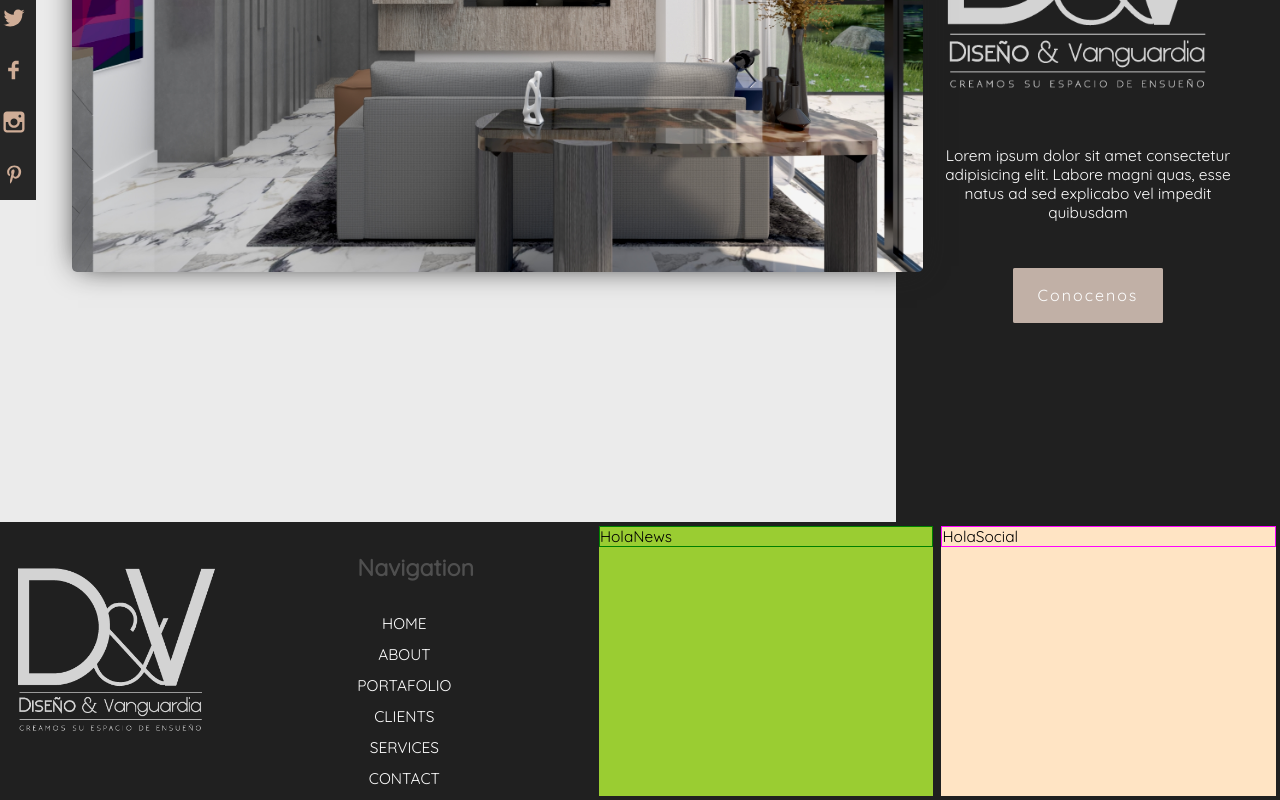
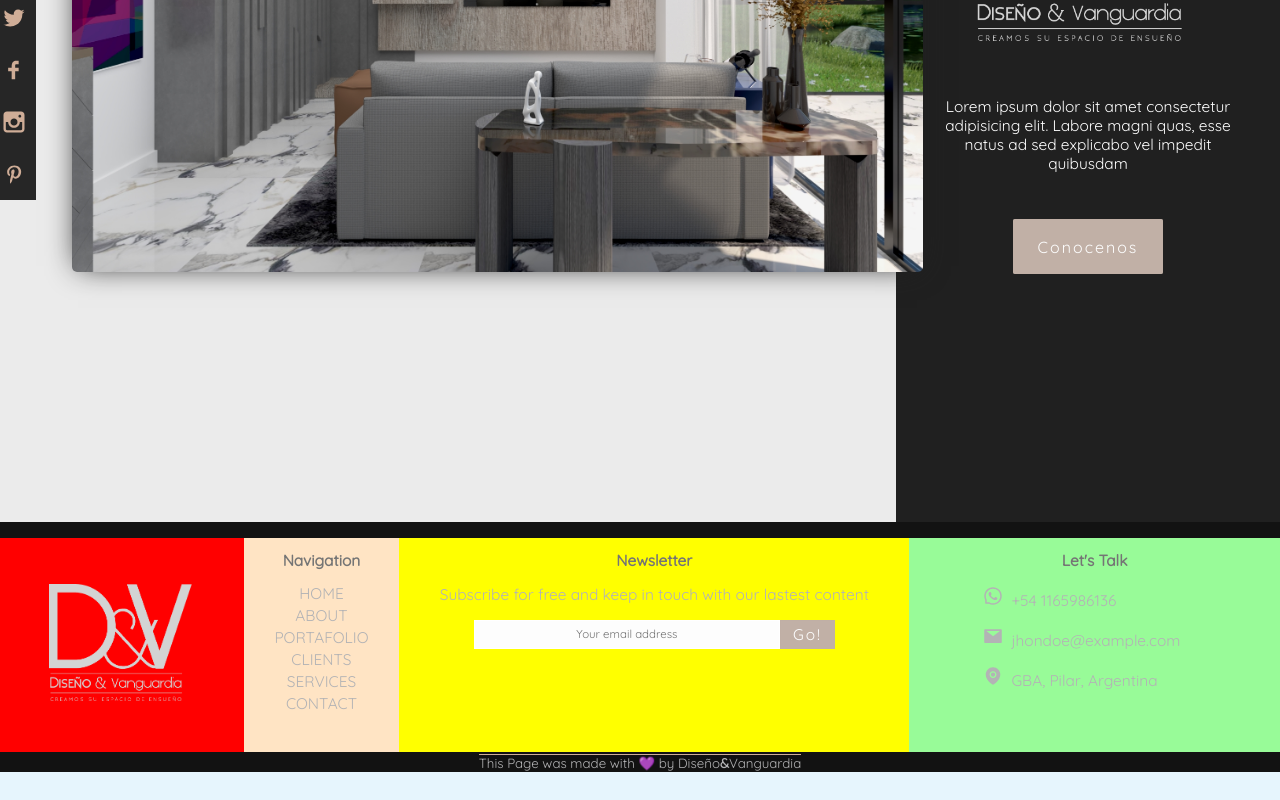
Before and after one commit to jose-valero/dyv-app, a React (Create React App) app: page / in a window 1280 px wide. Shown: the part 328-1128 px from the top of the page. After the commit the page ends 1100 px from the top, so only its background shows below. Built offline with nearby package versions, Linux system fonts and the light colour scheme; a web font is replaced by a local one.

Commit message:
footer layout

```diff
--- a/src/assets/styles/Vars.scss
+++ b/src/assets/styles/Vars.scss
@@ -76,42 +76,16 @@ $color-pinterest: #e60023;
     @media (orientation: portrait) and (min-width: 768px) {
       @content;
     }
-
   } @else if $point == mobile {
     @media (max-width: 767px) {
       @content;
     }
   } @else if $point == mobileonly {
-    @media  (max-width: 575.999px) {
+    @media (max-width: 575.999px) {
       @content;
     }
   }
 }
-
-// $breakpoint-xs: 360px;
-// $breakpoint-sm: 767px;
-// $breakpoint-md: 1023px;
-// $breakpoint-lg: 1360px;
-
-// @mixin breakpoint($media) {
-//   @if $media == mobile {
-//     @media (max-width: $breakpoint-sm) {
-//       @content;
-//     }
-//   } @else if $media == tablet {
-//     @media (min-width: $breakpoint-sm) and (max-width: $breakpoint-md) {
-//       @content;
-//     }
-//   } @else if $media == laptop {
-//     @media (min-width: $breakpoint-md) and (max-width: $breakpoint-lg) {
-//       @content;
-//     }
-//   } @else if $media == desktop {
-//     @media (min-width: $breakpoint-lg) {
-//       @content;
-//     }
-//   }
-// }
 
 @mixin TRBL {
   top: 0;
@@ -127,6 +101,9 @@ $color-pinterest: #e60023;
 @mixin textResponsive {
   font-size: calc(0.75rem + (24 - 16) * (100vw - 576px) / (2200 - 576));
 }
+@mixin textFooterResponsive {
+  font-size: calc(0.5rem + (24 - 16) * (100vw - 576px) / (2200 - 576));
+}
 
 @mixin titleResponsive {
   font-size: calc(1.5rem + (24 - 16) * (100vw - 576px) / (2200 - 576));
--- a/src/assets/styles/components/Home.scss
+++ b/src/assets/styles/components/Home.scss
@@ -95,8 +95,9 @@
         }
       }
       & img {
-        width: 100%;
+        width: 80%;
         height: auto;
+        margin: 0 10%;
         @include breakpoint(mobile) {
           margin: 5%;
           width: 40%;
--- a/src/assets/styles/components/general/Footer.scss
+++ b/src/assets/styles/components/general/Footer.scss
@@ -1,6 +1,25 @@
 @import '../../Vars.scss';
 
 .footer__container {
+  h2 {
+    color: $pal-1_gray-2;
+  }
+  a,
+  p,
+  span {
+    color: $warm_gray;
+  }
+  a,
+  p,
+  h2,
+  p,
+  span {
+    @include textResponsive;
+    @include breakpoint(mobile) {
+      @include textFooterResponsive;
+    }
+  }
+
   display: flex;
   @include fluid;
   align-self: flex-end;
@@ -8,62 +27,116 @@
   bottom: 0;
   width: 100%;
   height: auto;
-  background-color: $pal-1_dark;
+  background-color: $pal-2_dark;
   overflow: hidden;
-
+}
 .footer__section-logo {
+  background-color: red;
   width: 18%;
-    // background-color: magenta;
-    // padding: 0.25rem;
   padding: 0.5rem;
-    justify-content: center;
+  margin-top: 1rem;
+  @include breakpoint(mobile) {
+    display: none;
+  }
   img {
-      max-width: 100%;
+    max-width: 70%;
     min-width: 50px;
     height: auto;
-      margin: 15% 0%;
+    margin: 15%;
   }
 }
 
 .footer__nav {
+  background-color: bisque;
   display: flex;
-    // background-color: gray;
-    padding: 0.75rem;
-    // margin: 0.5rem;
+  justify-content: center;
+  width: 12.333%;
+  text-align: center;
+  margin-top: 1rem;
+  &--content {
+    @include fluid;
 
-    justify-content: center;
-    width: 27.333%;
-    &--content {
-      & h2 {
-        color: $pal-1_gray-1;
+    &--items {
+      margin-top: 0.125rem;
+      @include breakpoint(mobile) {
+        margin-top: 0;
       }
-      // border: 1px red solid;
-      @include fluid;
-      @include textResponsive;
-      &--items {
-        margin-top: 0.75rem;
+      & a {
+        text-align: center;
+        color: $warm_gray;
+      }
+      & a:hover {
+        color: $warm_oj-1;
+        opacity: 0.9;
       }
     }
   }
+  ul {
+    display: inline;
+  }
+}
+
 .footer__newsletter {
-    background-color: yellowgreen;
-    // padding: 0.25rem;
-    margin: 0.25rem;
-    width: 27.333%;
+  background-color: yellow;
+  text-align: center;
+  width: 40.333%;
+  margin-top: 1rem;
+  display: flex;
+  justify-content: center;
   &--content {
-      border: 1px green solid;
-      @include textResponsive;
+    .sendButton,
+    .button,
+    svg {
+      height: 29px;
+      width: 55px;
+      border-radius: 0px;
+      a {
+        color: $pal-2_white;
+      }
+    }
+    form {
+      display: flex;
+      justify-content: center;
+
+      input {
+        width: 70%;
+        float: left;
+        height: 25px;
+        text-align: center;
+        font-family: inherit;
+        @include textFooterResponsive;
+        outline: 0;
+        &[type='email'] {
+          border: 1px solid lighten($pal-2_white, 50%);
+          background-color: $pal-2_white;
+          &:focus {
+            border-color: $warm_oj-1;
+          }
+        }
+      }
+    }
   }
 }
 
 .footer__social {
-    background-color: bisque;
-    // padding: 0.25rem;
-    margin: 0.25rem;
-    width: 27.333%;
+  background-color: palegreen;
+
+  width: 29.333%;
+  margin-top: 1rem;
   &--content {
-      border: 1px magenta solid;
-      @include textResponsive;
+    &--items {
+      text-align: start;
+      margin: 1rem 0 1rem 20%;
     }
   }
 }
+
+.footer__quote {
+  color: $warm_gray;
+  background-color: $pal-2_dark;
+  @include fluid;
+  text-align: center;
+  small {
+    border-top: 1px $warm_oj-1 solid;
+  }
+}
--- a/src/assets/styles/components/general/SocialMedia.scss
+++ b/src/assets/styles/components/general/SocialMedia.scss
@@ -25,6 +25,9 @@ ul {
   background-color: $pal-2_light-dark;
   z-index: 9999;
   border-radius: 10px;
+  @include breakpoint(mobile) {
+    top: 25%;
+  }
 }
 .banner__sm-item {
   height: auto;
--- a/src/components/general/Footer.jsx
+++ b/src/components/general/Footer.jsx
@@ -1,11 +1,19 @@
 import React from 'react';
 import fullLogo from '../../assets/statics/images/LogoLight.png';
 import { Link } from 'react-router-dom';
+import { Button } from '../Button';
 
 import '../../assets/styles/components/general/Footer.scss';
+import {
+  AiOutlineWhatsApp,
+  AiFillMail,
+  AiFillEnvironment,
+} from 'react-icons/ai';
+import { IoIosSend } from 'react-icons/io';
 
 const Footer = () => {
   return (
+    <>
       <div className='footer__container'>
         <div className='footer__section-logo'>
           <img src={fullLogo} alt='' />
@@ -18,31 +26,85 @@ const Footer = () => {
                 <Link to='/'>Home</Link>
               </li>
               <li className='footer__nav--content--items'>
-              <Link to='/'>About</Link>
+                <Link to='/about'>About</Link>
               </li>
               <li className='footer__nav--content--items'>
-              <Link to='/'>Portafolio</Link>
+                <Link to='/portafolio'>Portafolio</Link>
               </li>
               <li className='footer__nav--content--items'>
-              <Link to='/'>Clients</Link>
+                <Link to='/clients'>Clients</Link>
               </li>
               <li className='footer__nav--content--items'>
-              <Link to='/'>Services</Link>
+                <Link to='/services'>Services</Link>
               </li>
               <li className='footer__nav--content--items'>
-              <Link to='/'>Contact</Link>
+                <Link to='/contact'>Contact</Link>
               </li>
             </ul>
           </div>
         </div>
         <div className='footer__newsletter'>
-        <div className='footer__newsletter--content'>HolaNews</div>
+          <div className='footer__newsletter--content'>
+            <h2>Newsletter</h2>
+            <p>Subscribe for free and keep in touch with our lastest content</p>
+            <>
+              <form>
+                <input type='email' placeholder='Your email address' />
+                <Button
+                  type='submit'
+                  name='Go!'
+                  className='sendButton'
+                  value='Go!'
+                  route="#"
+                />
+              </form>
+            </>
+          </div>
         </div>
         <div className='footer__social'>
-        <div className='footer__social--content'>HolaSocial</div>
+          <div className='footer__social--content'>
+            <h2 style={{ textAlign: 'center' }}>Let's Talk</h2>
+            <div className='footer__social--content--items'>
+              <AiOutlineWhatsApp style={iconStyle} />
+              <span>+54 1165986136</span>
+            </div>
+            <div className='footer__social--content--items'>
+              <AiFillMail style={iconStyle} />
+              <span>jhondoe@example.com</span>
+            </div>
+            <div className='footer__social--content--items'>
+              <AiFillEnvironment style={iconStyle} />
+              <span>GBA, Pilar, Argentina</span>
             </div>
           </div>
+        </div>
+      </div>
+      <div className='footer__quote'>
+        <small>
+          This Page was made with 💜 by Diseño<b>&</b>Vanguardia
+        </small>
+      </div>
+    </>
   );
 };
 
+const iconStyle = {
+  fill: '#b3b3b5',
+  marginRight: '0.5rem',
+  textAlign: 'end',
+  width: '20px',
+  height: 'auto',
+};
+
+const formGroup = {
+  position: 'relative',
+  // display: -ms-flexbox;
+  display: 'flex',
+  // -ms-flex-wrap: wrap;
+  flexWrap: 'wrap',
+  // -ms-flex-align: stretch;
+  alignItems: 'stretch',
+  width: '100%',
+};
+
 export default Footer;
```
Also changed, not shown: 1 other file (tests, documents, lock files or other folders). Lines whose indentation alone changed are shown as unchanged.
